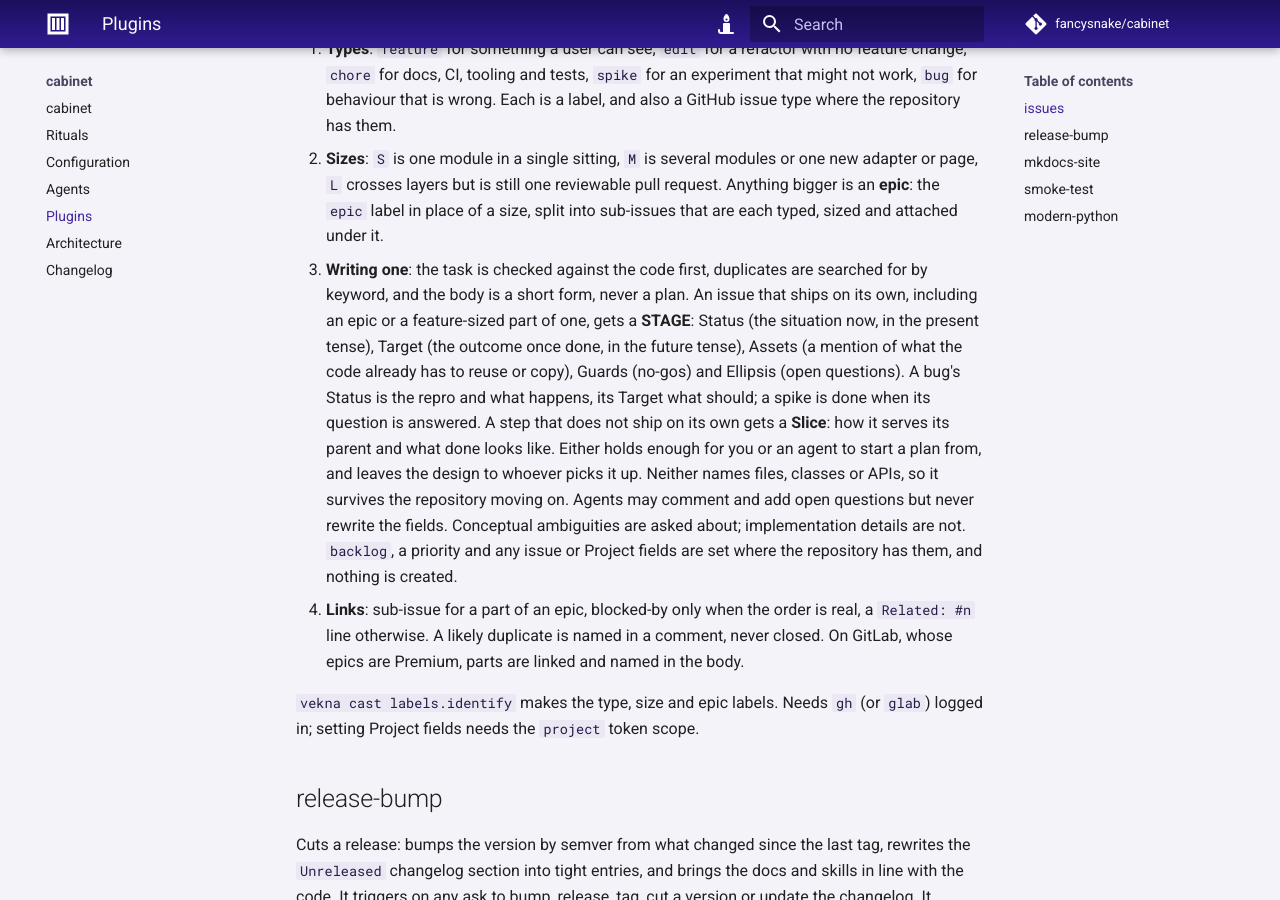
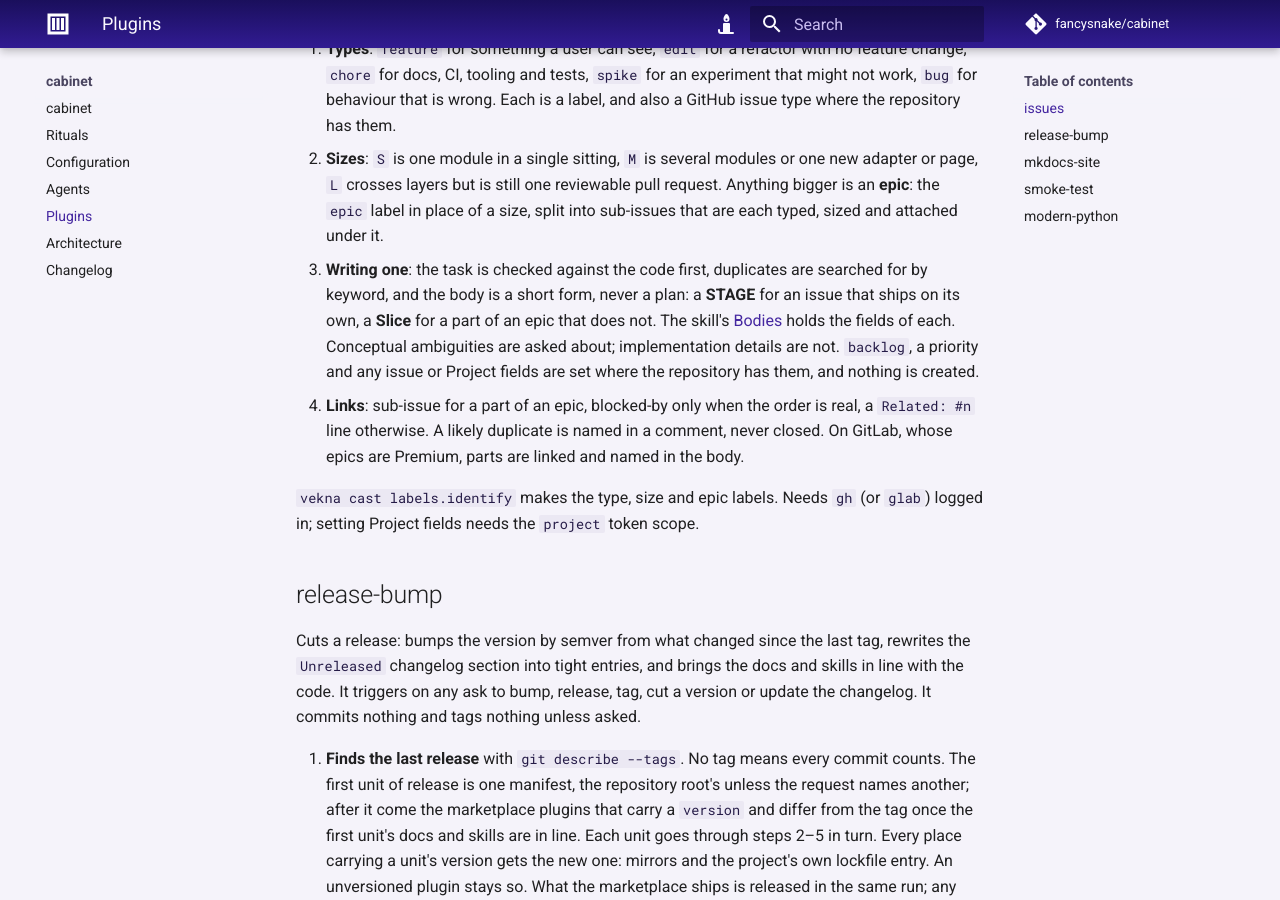
Before and after one commit to fancysnake/cabinet, an MkDocs documentation site: the page built from docs/plugins.md, in a window 1280 px wide and 900 px high, scrolled down 1048 px. Built offline with MkDocs 1.6.1 and Material for MkDocs 9.7.7, drawn with Linux system fonts in a browser that asks for light colours; comment, search, counter and statistics services are not loaded.

Commit message:
chore: act on the review triage

````diff
--- a/CHANGELOG.md
+++ b/CHANGELOG.md
@@ -21,8 +21,8 @@
 ### Changed
 
 - `issues` skill: an issue body is a STAGE (Status, Target, Assets,
-  Guards, Ellipsis) when it ships on its own, or a Slice (why it serves
-  the parent, done when) for a step that does not, never a plan, so
+  Guards, Ellipsis) when it ships on its own, or a Slice (a STAGE cut
+  down to its Target) for a part that does not, never a plan, so
   you or an agent can start one from it.
 - **Breaking:** `[cabinet.ci]` lists jobs as `[cabinet.ci.jobs.<prefix>]`
   tables with an optional `covering` key, replacing `gate_checks`,
--- a/docs/plugins.md
+++ b/docs/plugins.md
@@ -40,28 +40,21 @@
    a size, split into sub-issues that are each typed, sized and attached under
    it.
 3. **Writing one**: the task is checked against the code first, duplicates are
-   searched for by keyword, and the body is a short form, never a plan. An
-   issue that ships on its own, including an epic or a feature-sized part of
-   one, gets a **STAGE**: Status (the situation now, in the present tense),
-   Target (the outcome once done, in the future tense), Assets (a mention of
-   what the code already has to reuse or copy), Guards (no-gos) and Ellipsis
-   (open questions). A bug's Status is the repro and what happens, its Target what
-   should; a spike is done when its question is answered. A step that does
-   not ship on its own gets a **Slice**: how it serves its parent and what
-   done looks like. Either holds enough for you or an agent to start a plan
-   from, and leaves the design to whoever picks it up. Neither names files, classes or APIs, so it survives the
-   repository moving on. Agents may comment and add open questions but never
-   rewrite the fields. Conceptual ambiguities are asked about; implementation
-   details are not. `backlog`, a priority and any issue or Project fields are
-   set where the repository has them, and nothing is created.
+   searched for by keyword, and the body is a short form, never a plan: a
+   **STAGE** for an issue that ships on its own, a **Slice** for a part of an
+   epic that does not. The skill's
+   [Bodies](https://github.com/fancysnake/cabinet/blob/main/plugins/issues/skills/issues/SKILL.md#bodies)
+   holds the fields of each. Conceptual ambiguities are asked about;
+   implementation details are not. `backlog`, a priority and any issue or
+   Project fields are set where the repository has them, and nothing is
+   created.
 4. **Links**: sub-issue for a part of an epic, blocked-by only when the order
    is real, a `Related: #n` line otherwise. A likely duplicate is named in a
    comment, never closed. On GitLab, whose epics are Premium, parts are linked
    and named in the body.
 
-`vekna cast labels.identify` makes the type, size and epic labels.
-Needs `gh` (or `glab`) logged in; setting Project fields needs the `project`
-token scope.
+`vekna cast labels.identify` makes the type, size and epic labels. Needs `gh`
+(or `glab`) logged in; setting Project fields needs the `project` token scope.
 
 ## release-bump
 
--- a/plugins/issues/skills/issues/SKILL.md
+++ b/plugins/issues/skills/issues/SKILL.md
@@ -60,25 +60,23 @@
      `gh label list`, `issueTypes` / `issueFields` over `gh api graphql`, and
      `gh project field-list`.
 
-   This step is the interactive path, where you run `gh` yourself. Under
-   cabinet's `identify` you reach no forge client at all: name the type, the size
-   and the links in your answer and the ritual puts on what it can.
+   Under cabinet's `identify`, see [Identifying a backlog](#identifying-a-backlog).
 
 ## Bodies
 
-An issue says why and what done looks like, never how. Name no files,
-classes or APIs, so the body stays true while the code moves. The one
+An issue says why and what done looks like, never how. Anyone may take any
+issue, the user or an agent, so write it for either to start a plan from the
+issue alone: the problem, the outcome and the limits are all there. Name no
+files, classes or APIs, so the body stays true while the code moves. The one
 exception is a bug's observed error text, quoted as it appeared. There is no
 solution section: the design is written when the work starts, as interfaces,
 a spike or tests.
 
 A **STAGE** is the body of any issue that ships on its own: a standalone
-issue, an epic, or a feature-sized part of an epic. A sub-issue's Target
-opens with one sentence on how it serves its parent. A STAGE holds Status
-(the situation now), Target (the outcome once done), Assets (what already
-exists to reuse or copy), Guards (no-gos) and Ellipsis (open questions).
-Fill every field and keep it under 15 lines of content; headings and blank
-lines do not count.
+issue, an epic, or a part of an epic that does. A sub-issue's Target opens
+with one sentence on how it serves its parent. Fill every field, writing
+"none" in Guards or Ellipsis rather than inventing one, and keep it under 15
+lines of content; headings and blank lines do not count.
 
 Status and Target split by tense. Status is the present: the situation and
 why it hurts now. Target is the future: what is true once the work lands,
@@ -92,8 +90,7 @@
 Assets are hints, not a guide. Mention, in a few words, what the code already
 has that the work can use (a mailer, for a newsletter) or that does something
 similar to copy (the existing CRUD views, for a new one). Say what it is, not
-where: no names, modules or lines, which rot as soon as they are written.
-Write "none known" when nothing fits.
+where. Write "none known" when nothing fits.
 
 ```markdown
 ## Status (the situation now)
@@ -114,21 +111,10 @@
 - <unknowns and rabbit holes; any solution hunch marked non-binding>
 ```
 
-A **Slice** is the body of a step that does not ship on its own, such as
-plumbing or one part of a split M or L issue. It matters only through its
-parent:
-
-```markdown
-## Serves parent because
-<one sentence tying this step to the parent's intent>
-
-## Done when
-<one observable sentence>
-```
-
-Anyone may take any issue, the user or an agent. Write it so either can start
-a plan from the issue alone: the problem, the outcome and the limits are
-there, and the design is left to whoever picks it up.
+A **Slice** is the body of a part of an epic that does not ship on its own,
+such as plumbing. It matters only through its parent, so it is a STAGE cut
+down to Target: the sentence on how it serves the parent, then `Done looks
+like:`.
 
 The fields are the user's. On an existing issue you may comment, append to
 Ellipsis, and append link lines (`Part of #<n>`, `Related: #<n>`); never
@@ -162,10 +148,9 @@
 ## Identifying a backlog
 
 For each issue, set one type, then one size or `epic`, then the links, and
-nothing else. Do not
-close, delete or retitle anything, and do not remove a label you did not add.
-Give a sub-issue you open a type and a size in the same breath, so it is not
-left behind unrefined.
+nothing else. Do not close, delete or retitle anything, and do not remove a
+label you did not add. Give a sub-issue you open a type and a size in the same
+breath, so it is not left behind unrefined.
 
 Under cabinet's `identify` ritual you only read: say what each issue is and what
 should be opened, labelled and linked, and the ritual makes every one of those
````
